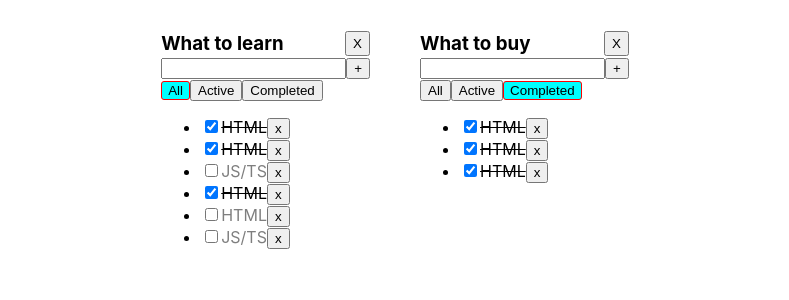
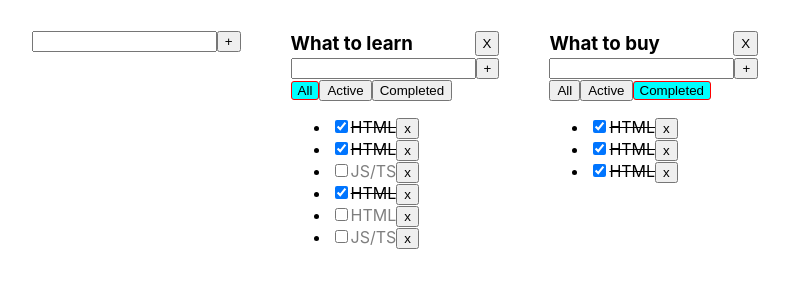
Before and after one commit to Magamed-Ali/1-todolist, a React (Create React App) app: page / in a window 1280 px wide. Shown: the top 300 px of the page, without its empty margins (220-1009 px from the left). Built offline with nearby package versions, Linux system fonts and the light colour scheme.

Commit message:
add component EditableSpan lesson 6

```diff
--- a/src/App.tsx
+++ b/src/App.tsx
@@ -2,6 +2,7 @@ import React, {useState} from 'react';
 import {v1} from 'uuid';
 import './App.css';
 import TodoList, {TaskType} from "./TodoList";
+import {SuperInpit} from "./components/SuperInpit";
 
 
 export  type FilterValueType = "all" | "active" | "completed"
@@ -57,6 +58,12 @@ function App() {
         }
     })
 
+    const addDateTask2 = (IDTodolist: string, titleInput: string) => {
+        setTodoListTasks(todoListTasks.map(item => item.id === IDTodolist ? {...item, title: titleInput} : item))
+    }
+    const addTitleTask = (IdTodoList : string, id: string, title: string) => {
+        setTask_1({...task_1, [IdTodoList] : {...task_1[IdTodoList], data: [...task_1[IdTodoList].data.map(item => item.id === id ? {...item, title: title} : item)]}})
+    }
     const addDateTask = (IDTodolist: string, title: string) => {
         const newTask = {id: v1(), title: title, isDone: false}
         setTask_1({...task_1, [IDTodolist] : {...task_1[IDTodolist], data: [...task_1[IDTodolist].data, newTask]} })
@@ -94,18 +101,27 @@ function App() {
         }
     }*/
 
+    const AddTodolist = (titleInput: string) => {
+        let idTodo = v1();
+        const newDataTask = [{id: v1(), title: "HTML", isDone: true}, {id: v1(), title: "HTML", isDone: false}]
+        const newTasks = {id: idTodo, title: titleInput}
+        setTodoListTasks([...todoListTasks, newTasks])
+        setTask_1({...task_1, [idTodo]: {data: newDataTask, filter: "all"}})
+
+    }
     return (
         <div className="App">
+            <SuperInpit inputAddTasks={AddTodolist} />
             {
                 todoListTasks.map(el => {
 
                     /*const filtredTasksForRender = getFilterTasksRender(task_1[el.id].data, task_1[el.id].filter);*/
                     let filtredTasksForRender = task_1[el.id].data
                     if(task_1[el.id].filter === "active"){
-                        filtredTasksForRender = task_1[el.id].data.filter((el)=>el.isDone === false)
+                        filtredTasksForRender = task_1[el.id].data.filter((el)=>!el.isDone)
                     }
                     if(task_1[el.id].filter === "completed"){
-                        filtredTasksForRender = task_1[el.id].data.filter(el => el.isDone === true )
+                        filtredTasksForRender = task_1[el.id].data.filter(el => el.isDone)
                     }
 
 
@@ -121,6 +137,8 @@ function App() {
                             changeTaskStatus={changeTaskStatus}
                             filter={task_1[el.id].filter}
                             deleteTodolist={deleteTodolist}
+                            addTitleTask={addTitleTask}
+                            addDateTask2={addDateTask2}
                         />
                     )
                 })
--- a/src/TodoList.tsx
+++ b/src/TodoList.tsx
@@ -1,8 +1,8 @@
-
 import React, {ChangeEvent, ChangeEventHandler, KeyboardEvent, useRef, useState} from 'react';
 
 import {FilterValueType} from "./App";
 import {SuperInpit} from "./components/SuperInpit";
+import {EditableSpan} from "./components/EditableSpan";
 
 type TodoListPropsType = {
     IDTodolist: string
@@ -14,7 +14,8 @@ type TodoListPropsType = {
     addDateTask: (IDTodolist: string, item: string) => void
     deleteTodolist: (IdIsDone: string) => void
     changeTaskStatus: (IDTodolist: string, id: string, status: boolean) => void
-
+    addTitleTask: (IdTodoList: string, id: string, title: string) => void
+    addDateTask2: (IDTodolist: string, titleInput: string) => void
 }
 
 export type TaskType = {
@@ -26,9 +27,8 @@ export type TaskType = {
 function TodoList(props: TodoListPropsType) {
 
 
-
 /// Ref for input
-   /* const ref = useRef<HTMLInputElement>(null)*/
+    /* const ref = useRef<HTMLInputElement>(null)*/
 ////
 
     // let tasksList;
@@ -47,25 +47,32 @@ function TodoList(props: TodoListPropsType) {
 
     let removeTask = props.removeTask
 
+
     let tasksList = props.tasks.length
-        ? props.tasks.map((task:TaskType) => {
-            const changeStatusEvent = (e: ChangeEvent<HTMLInputElement>)=> props.changeTaskStatus(props.IDTodolist, task.id, e.currentTarget.checked )
+        ? props.tasks.map((task: TaskType) => {
+            const changeStatusEvent = (e: ChangeEvent<HTMLInputElement>) => props.changeTaskStatus(props.IDTodolist, task.id, e.currentTarget.checked)
+            const editTasksHandler = (title: string) => {
+                props.addTitleTask(props.IDTodolist, task.id, title)
+            }
             return (
                 <li key={task.id}>
 
                     <input type="checkbox" checked={task.isDone} onChange={changeStatusEvent}/>
-                    <span className={task.isDone ? "task-done" : "task-doneOf"}>{task.title}</span>
-
-                    <button onClick={() => removeTask(props.IDTodolist, task.id)}>x</button>
+                    {/*<span className={task.isDone ? "task-done" : "task-doneOf"}>{task.title}</span>*/}
+                    <span className={task.isDone ? "task-done" : "task-doneOf"}>
+                    <EditableSpan
+                        title={task.title}
+                        editTasksHandler={editTasksHandler}
+                    />
+                        </span>
+                    <button onClick={() => removeTask(props.IDTodolist, task.id)}>x
+                    </button>
                 </li>
             )
         })
         : <span>Your taskslist is empty</span>
 
     ///
-
-
-
 
     ////
 
@@ -75,15 +82,22 @@ function TodoList(props: TodoListPropsType) {
     const inputAddTasks = (titleInput: string) => {
         props.addDateTask(props.IDTodolist, titleInput)
     }
+    const inputAddTodolistTitle = (titleInput: string) => {
+        props.addDateTask2(props.IDTodolist, titleInput)
+    }
+
     return (
         <div>
             <div>
                 <div className="todolist-title">
-                    <h3>{props.title}</h3>
-                    <button onClick={() => props.deleteTodolist(props.IDTodolist)} >X</button>
+                    {/*<h3>{props.title}</h3>*/}
+                    <h3>
+                        <EditableSpan title={props.title} editTasksHandler={inputAddTodolistTitle}/>
+                    </h3>
+                    <button onClick={() => props.deleteTodolist(props.IDTodolist)}>X</button>
                 </div>
 
-                <SuperInpit inputAddTasks={inputAddTasks} />
+                <SuperInpit inputAddTasks={inputAddTasks}/>
                 {/*<div>
                     <input
                         className={error ? "error-input" : ""}
@@ -114,9 +128,15 @@ function TodoList(props: TodoListPropsType) {
 
                 </div>*/}
                 <div>
-                    <button className={props.filter === "all"  ? "btn-actve" : ""} onClick={()=>handlerCreator(props.IDTodolist, "all")}>All</button>
-                    <button className={props.filter === "active"  ? "btn-actve" : ""} onClick={()=>handlerCreator(props.IDTodolist, "active")}>Active</button>
-                    <button className={props.filter === "completed"  ? "btn-actve" : ""} onClick={()=>handlerCreator(props.IDTodolist, "completed")}>Completed</button>
+                    <button className={props.filter === "all" ? "btn-actve" : ""}
+                            onClick={() => handlerCreator(props.IDTodolist, "all")}>All
+                    </button>
+                    <button className={props.filter === "active" ? "btn-actve" : ""}
+                            onClick={() => handlerCreator(props.IDTodolist, "active")}>Active
+                    </button>
+                    <button className={props.filter === "completed" ? "btn-actve" : ""}
+                            onClick={() => handlerCreator(props.IDTodolist, "completed")}>Completed
+                    </button>
                 </div>
                 <ul>
                     {tasksList}
--- /dev/null
+++ b/src/components/EditableSpan.tsx
@@ -0,0 +1,38 @@
+import React, {ChangeEvent, KeyboardEvent, useState} from 'react';
+
+type SpanType = {
+    title: string
+    editTasksHandler: (title: string)=> void
+}
+
+export function EditableSpan(props: SpanType) {
+
+    const [edit, setEdit] = useState<boolean>(false)
+    const [title, setTitle] = useState(props.title)
+    const ediFoolHandler = () => {
+        setEdit(!edit)
+        props.editTasksHandler(title)
+    }
+    const changeInput = (e: ChangeEvent<HTMLInputElement>) => {
+        setTitle(e.currentTarget.value)
+    }
+    const onKeyDownHandler = (e: KeyboardEvent<HTMLInputElement>) => {
+
+        if(e.key === "Enter"){
+            props.editTasksHandler(title)
+            setEdit(false)
+        }
+    }
+    return (
+        <>
+            {edit ? <input
+                    value={title}
+                    onChange={changeInput}
+                    onBlur={ediFoolHandler}
+                    onKeyDown={(e) => onKeyDownHandler(e)}/>
+                :
+                <span onDoubleClick={ediFoolHandler}>{props.title}</span>
+            }
+        </>
+    );
+}
```
